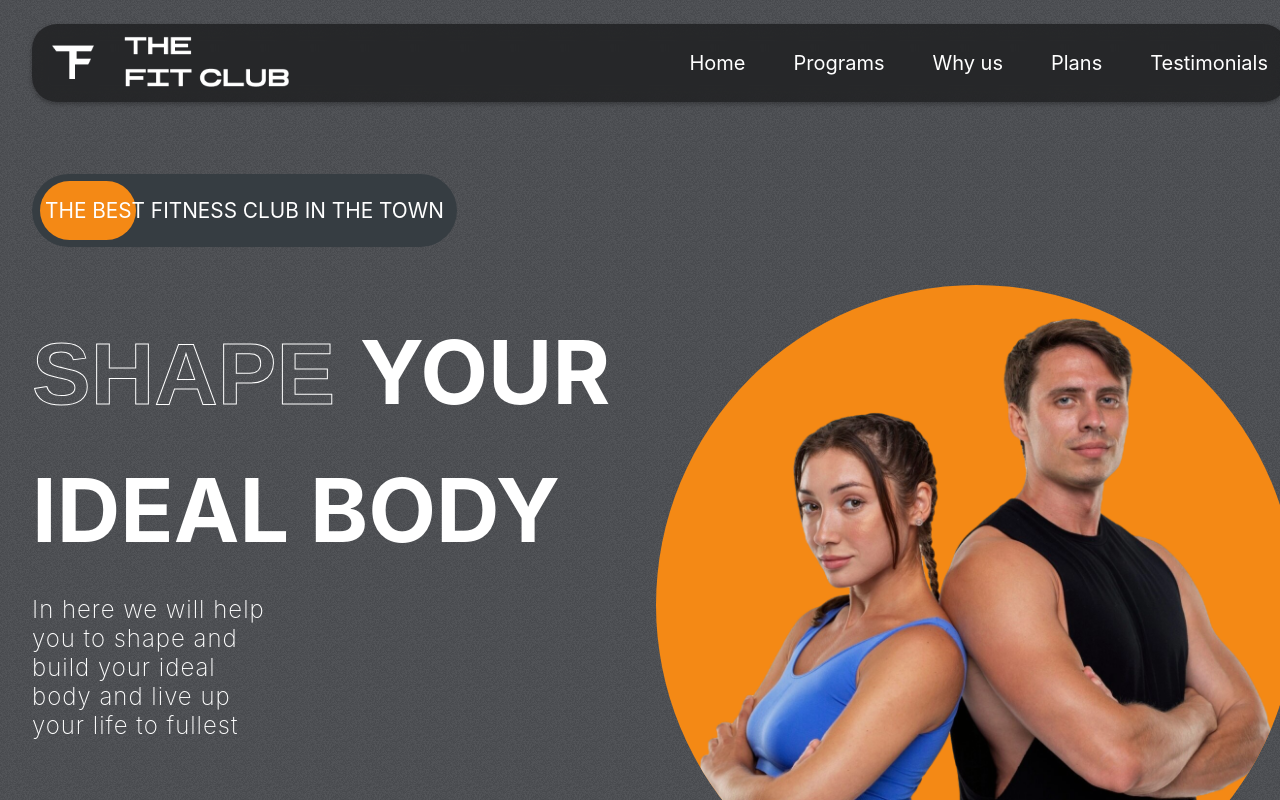
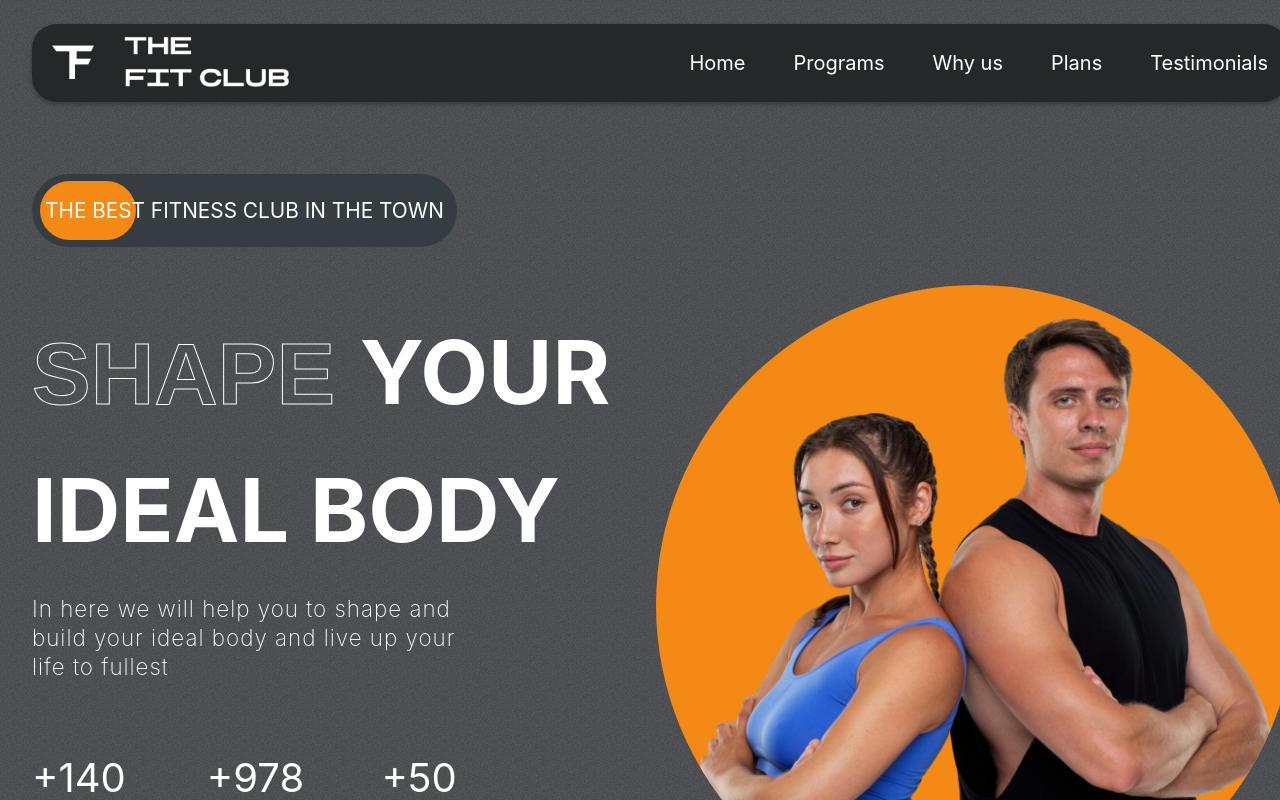
Before and after one commit to eziz-tajiev/fitGym, a React (Vite) app: page / in a window 1280 px wide. Shown: the top 800 px of the page. Built offline with nearby package versions, Linux system fonts and the light colour scheme.

Commit message:
added the line height

```diff
--- a/src/components/Hero/Hero.css
+++ b/src/components/Hero/Hero.css
@@ -54,11 +54,12 @@
 }
 
 .hero-text > div:nth-of-type(3) {
-  font-size: 1.5rem;
+  font-size: 1.4rem;
   font-weight: 200;
   text-transform: none;
   letter-spacing: 1px;
-  width: 40%;
+  line-height: 1.8rem;
+  width: 70%;
 }
 
 .figures {
```
